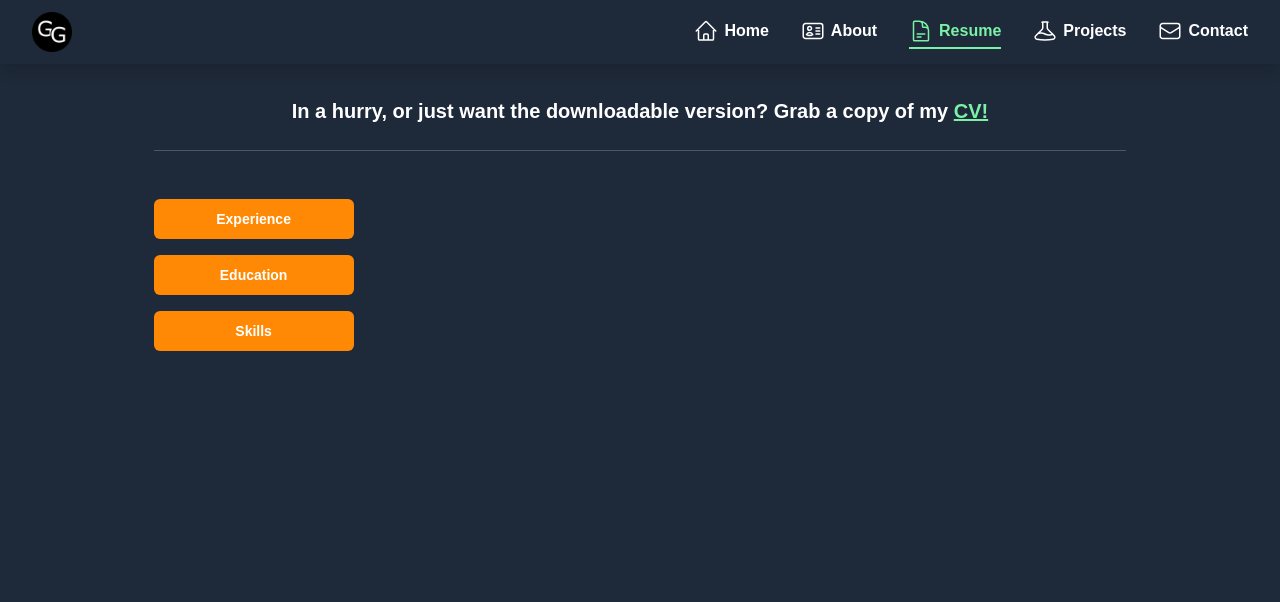
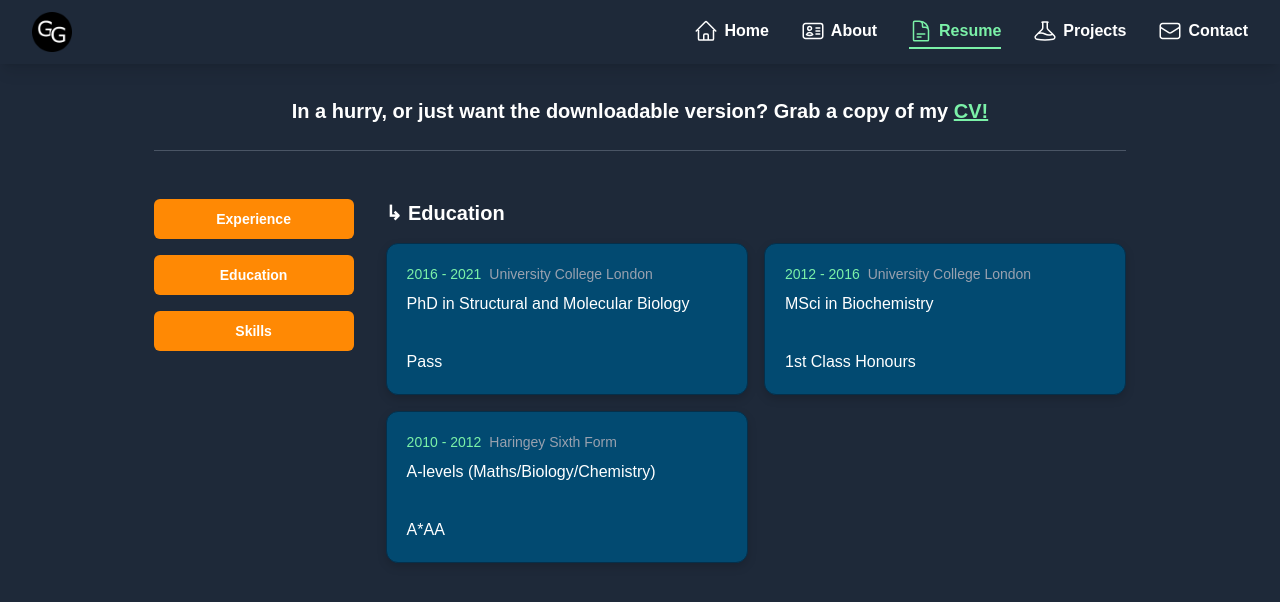
Before and after one commit to GGronland/portfolio-nextjs, a Next.js app: page /resume in a window 1280 px wide. Both pictures are taken after a click on the button "Education". Shown: the top 602 px of the page. Built offline with nearby package versions, Linux system fonts and the light colour scheme.

Commit message:
Adapted ResumeExperience component to work with education and populated data

```diff
--- a/src/app/resume/page.tsx
+++ b/src/app/resume/page.tsx
@@ -2,6 +2,7 @@
 
 import ResumeExperience from "@/components/features/ResumeExperience";
 import Button from "@/components/ui/Button";
+import { educationData, experienceData } from "@/data/resumeData";
 import { useState } from "react";
 
 type ResumeSections = "experience" | "education" | "skills";
@@ -44,9 +45,19 @@ const ResumePage = () => {
 
         <div className="flex-1">
           {activeSection === "experience" && (
-            <ResumeExperience viewResetTrigger={viewResetTrigger} />
+            <ResumeExperience
+              title="Experience"
+              data={experienceData}
+              viewResetTrigger={viewResetTrigger}
+            />
           )}
-          {activeSection === "education" && ""}
+          {activeSection === "education" && (
+            <ResumeExperience
+              title="Education"
+              data={educationData}
+              viewResetTrigger={viewResetTrigger}
+            />
+          )}
 
           {activeSection === "skills" && ""}
         </div>
--- a/src/components/features/ResumeExperience.tsx
+++ b/src/components/features/ResumeExperience.tsx
@@ -3,12 +3,19 @@
 import { useEffect, useState } from "react";
 import ExperienceCard from "../ui/ExperienceCard";
 import { ArrowLeftCircleIcon } from "@heroicons/react/24/outline";
+import { ResumeData } from "@/data/resumeData";
 
 type ResumeExperienceProps = {
+  title: string;
+  data: ResumeData[];
   viewResetTrigger?: number;
 };
 
-const ResumeExperience = ({ viewResetTrigger }: ResumeExperienceProps) => {
+const ResumeExperience = ({
+  title,
+  data,
+  viewResetTrigger,
+}: ResumeExperienceProps) => {
   const [activeExperienceIdx, setActiveExperienceIdx] = useState<number | null>(
     null
   );
@@ -20,15 +27,16 @@ const ResumeExperience = ({ viewResetTrigger }: ResumeExperienceProps) => {
   }, [viewResetTrigger]);
 
   let activeExperienceData =
-    typeof activeExperienceIdx === "number" &&
-    experienceData[activeExperienceIdx]
-      ? experienceData[activeExperienceIdx]
+    typeof activeExperienceIdx === "number" && data[activeExperienceIdx]
+      ? data[activeExperienceIdx]
       : null;
 
   return (
     <>
       <header className="flex items-center justify-between mb-4">
-        <h3 className="text-xl font-semibold">{"\u21B3"} Experience</h3>
+        <h3 className="text-xl font-semibold">
+          {"\u21B3"} {title}
+        </h3>
         {activeExperienceData && (
           <span
             className="flex cursor-pointer mb-0"
@@ -42,14 +50,17 @@ const ResumeExperience = ({ viewResetTrigger }: ResumeExperienceProps) => {
 
       {/* Render all experience cards if no experience is active */}
       {!activeExperienceData && (
-        <div className="w-full flex flex-wrap gap-4 animate-fade-in ">
-          {experienceData.map((experience, idx: number) => (
+        <div className="w-full grid [grid-template-columns:repeat(auto-fit,minmax(300px,1fr))] gap-4 animate-fade-in ">
+          {data.map((experience, idx: number) => (
             <ExperienceCard
               key={`experience-${experience.id}`}
               title={experience.title}
               location={experience.location}
               date={experience.date}
-              onClick={() => setActiveExperienceIdx(idx)}
+              additionalInfo={experience.additionalInfo}
+              onClick={() =>
+                experience.keyPoints.length > 0 && setActiveExperienceIdx(idx)
+              }
             />
           ))}
         </div>
@@ -58,7 +69,7 @@ const ResumeExperience = ({ viewResetTrigger }: ResumeExperienceProps) => {
       {/* Render expanded experience card if a experience is active */}
       {activeExperienceData && (
         <div className="animate-fade-in">
-          <div className="flex items-center gap-2 mb-4">
+          <div className="flex flex-wrap items-center gap-2 mb-4">
             <span className="text-green-300">{activeExperienceData.date}</span>
             <span className="">{activeExperienceData.title}</span>
             <span className="text-gray-400">
@@ -81,30 +92,4 @@ const ResumeExperience = ({ viewResetTrigger }: ResumeExperienceProps) => {
   );
 };
 
-const experienceData = [
-  {
-    id: 1,
-    date: "2022 - 2024",
-    title: "Frontend Software Engineer",
-    location: "AVAMAE",
-    keyPoints: [
-      "Demonstrated proficiency in React, TypeScript and Redux through building features for a client's job board/ATS platform, which spans multiple websites with distinct user interfaces yet deeply integrated services.",
-      "Worked across the full software development lifecycle, from scoping requirements and translating UX wireframes into responsive interfaces, to deploying code and fixes on production systems.",
-      "Experience integrating with RESTful APIs and third-party services, ensuring seamless user interactions and display of real-time data.",
-      "Progressed to primary frontend developer on project within 6 months, taking on responsibility for implementing large-scale expansions to the client's product in a fast-paced agile sprint environment.",
-      "Led deliverables include a new marketplace board and networking functionality, migration of the candidate assessment process from legacy platform to React, and multiple site-wide UI revamps.",
-      "Contributed to library of reusable components and adapted in-house calendar/booking system modules to meet client's developing needs.",
-    ],
-  },
-  {
-    id: 0,
-    date: "2021 - 2022",
-    title: "Post-doctoral Researcher",
-    location: "UCL",
-    keyPoints: [
-      "Developed research undertaken in PhD project, and layed out groundwork for submitting findings to a research journal for publication.",
-    ],
-  },
-];
-
 export default ResumeExperience;
--- a/src/components/ui/ExperienceCard.tsx
+++ b/src/components/ui/ExperienceCard.tsx
@@ -2,6 +2,7 @@ type CardExperienceProps = {
   title: string;
   location: string;
   date: string;
+  additionalInfo?: string;
   onClick?: () => void;
 };
 
@@ -9,11 +10,12 @@ const ExperienceCard = ({
   title,
   location,
   date,
+  additionalInfo,
   onClick,
 }: CardExperienceProps) => {
   return (
     <div
-      className="flex-[1_1_200px] h-38 p-5 flex flex-col justify-start gap-2 border-1 rounded-xl border-sky-950 bg-sky-900 drop-shadow-lg cursor-pointer hover:scale-105 transition-all duration-500"
+      className="min-w-[300px] h-38 p-5 flex flex-col justify-start gap-2 border-1 rounded-xl border-sky-950 bg-sky-900 drop-shadow-lg cursor-pointer hover:scale-105 transition-all duration-500"
       onClick={onClick}
     >
       <div className="flex items-center gap-2">
@@ -23,7 +25,7 @@ const ExperienceCard = ({
 
       <span className="text-md flex-1">{title}</span>
 
-      <div className="mt-auto"></div>
+      {additionalInfo && <div className="mt-auto">{additionalInfo}</div>}
     </div>
   );
 };
--- /dev/null
+++ b/src/data/resumeData.ts
@@ -0,0 +1,72 @@
+export type ResumeData = {
+  id: number;
+  date: string;
+  title: string;
+  location: string;
+  additionalInfo?: string;
+  keyPoints: string[];
+};
+
+export const experienceData: ResumeData[] = [
+  {
+    id: 1,
+    date: "2022 - 2024",
+    title: "Frontend Software Engineer",
+    location: "AVAMAE",
+    keyPoints: [
+      "Demonstrated proficiency in React, TypeScript and Redux through building features for a client's job board/ATS platform, which spans multiple websites with distinct user interfaces yet deeply integrated services.",
+      "Worked across the full software development lifecycle, from scoping requirements and translating UX wireframes into responsive interfaces, to deploying code and fixes on production systems.",
+      "Experience integrating with RESTful APIs and third-party services, ensuring seamless user interactions and display of real-time data.",
+      "Progressed to primary frontend developer on project within 6 months, taking on responsibility for implementing large-scale expansions to the client's product in a fast-paced agile sprint environment.",
+      "Led deliverables include a new marketplace board and networking functionality, migration of the candidate assessment process from legacy platform to React, and multiple site-wide UI revamps.",
+      "Contributed to library of reusable components and adapted in-house calendar/booking system modules to meet client's developing needs.",
+    ],
+  },
+  {
+    id: 0,
+    date: "2021 - 2022",
+    title: "Post-doctoral Researcher",
+    location: "UCL",
+    keyPoints: [
+      "Developed research undertaken in PhD project, and layed out groundwork for submitting findings to a research journal for publication.",
+    ],
+  },
+];
+
+export const educationData: ResumeData[] = [
+  {
+    id: 2,
+    date: "2016 - 2021",
+    title: "PhD in Structural and Molecular Biology",
+    location: "University College London",
+    additionalInfo: "Pass",
+    keyPoints: [
+      "Successfully submitted and defended thesis entitled 'Molecular basis of selectivity in Syncrip’s recognition of target RNAs'",
+      "Employed an integrative structural and biophysical approach to characterise how the multi-functional Syncrip protein can differentially recognise specific RNA targets.",
+      "Broadened scientific skills through 4-month rotation projects in three laboratories specialising in NMR spectroscopy, mass spectrometry and fluorescence microscopy.",
+      "Primary author on literature review 'The devil is in the domain: understanding protein recognition of multiple RNA targets' - published in Biochem Soc Trans (2017) 45 (6): 1305–1311.",
+    ],
+  },
+  {
+    id: 1,
+    date: "2012 - 2016",
+    title: "MSci in Biochemistry",
+    location: "University College London",
+    additionalInfo: "1st Class Honours",
+    keyPoints: [
+      "Topics included: Biochemistry, Structural and Molecular Biology, Microbiology, Immunology, Virology, Chemistry, Metabolism, and Genetics.",
+      "Awarded the Undergraduate Research Symposium Oral Prize for presentation of final year project.",
+    ],
+  },
+  {
+    id: 0,
+    date: "2010 - 2012",
+    title: "A-levels (Maths/Biology/Chemistry)",
+    location: "Haringey Sixth Form",
+    additionalInfo: "A*AA",
+    keyPoints: [
+      "A-levels in Mathematics (A*), Biology (A) and Chemistry (A). AS-level in Psychology (B).",
+      "Recipient of the Jack Petchey Achievement Award (April 2011) and local Ryan Rodgers “Outstanding Scientist” award (May 2012).",
+    ],
+  },
+];
```
